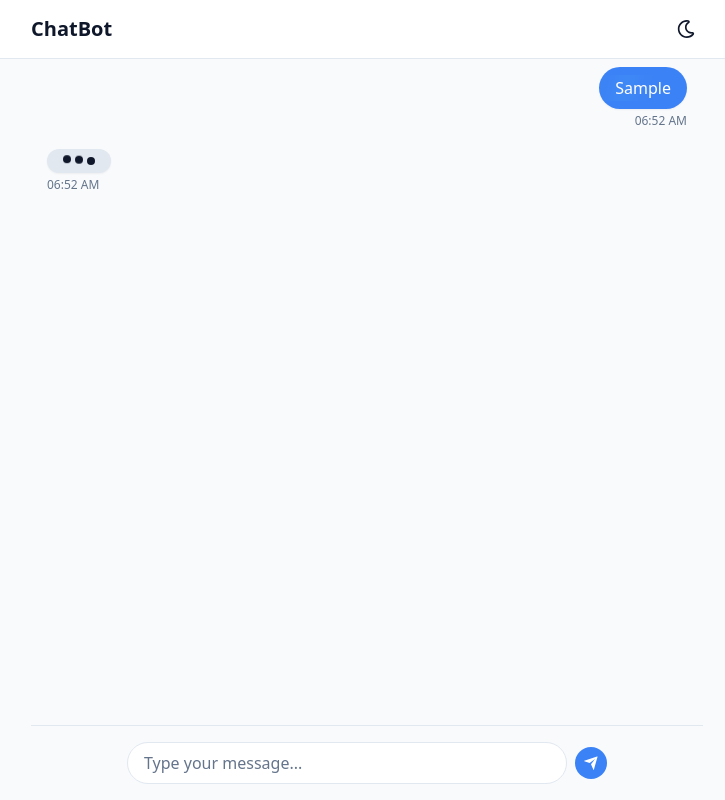
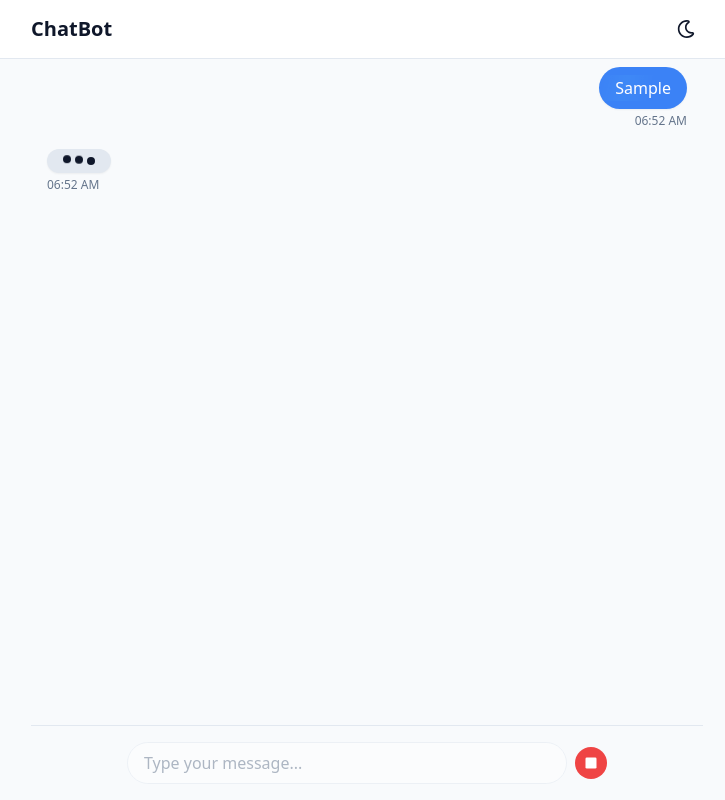
Before and after one commit to sreelakshmyaj/chatbot, a React (Create React App) app in the folder frontend/: page / in a window 1280 px wide. Both pictures are taken after typing "Sample" into the empty fields and a click on the button 864 px from the left and 763 px from the top of the page. Shown: the whole page, without its empty margins (273-998 px from the left). Built offline with nearby package versions, Linux system fonts and the light colour scheme; no server answers; the HTML template or start-up script is replaced by a standard one.

Commit message:
Add UI changes and copy button

```diff
--- a/frontend/src/components/ChatScreen.jsx
+++ b/frontend/src/components/ChatScreen.jsx
@@ -12,6 +12,8 @@ const ChatScreen = () => {
   );
 
   const botMessageIndexRef = useRef(null);
+  const eventSourceRef = useRef(null);
+  const [renderedMessages, setRenderedMessages] = useState(new Set());
 
   // Handle system theme change
   useEffect(() => {
@@ -20,6 +22,23 @@ const ChatScreen = () => {
     mediaQuery.addEventListener('change', handleChange);
     return () => mediaQuery.removeEventListener('change', handleChange);
   }, []);
+
+  const handleStopGeneration = () => {
+    if (eventSourceRef.current) {
+      eventSourceRef.current.close();
+      setIsLoading(false);
+      setMessages(prev => {
+        const updated = [...prev];
+        if (updated[botMessageIndexRef.current]) {
+          updated[botMessageIndexRef.current] = {
+            ...updated[botMessageIndexRef.current],
+            isTyping: false
+          };
+        }
+        return updated;
+      });
+    }
+  };
 
   const handleSendMessage = async (message) => {
     const timestamp = new Date().toLocaleTimeString([], { hour: '2-digit', minute: '2-digit' });
@@ -42,25 +61,26 @@ const ChatScreen = () => {
 
     try {
       const eventSource = new EventSource(`http://localhost:8000/chat-stream?prompt=${encodeURIComponent(message)}`);
+      eventSourceRef.current = eventSource;
 
       eventSource.onmessage = (event) => {
         if (event.data === "[DONE]") {
           eventSource.close();
           setIsLoading(false);
+          setRenderedMessages(prev => new Set([...prev, botMessageIndexRef.current]));
           return;
         }
 
         try {
           const data = JSON.parse(event.data);
           if (data.response) {
-            console.log(data.response)
             const idx = botMessageIndexRef.current;
             setMessages(prev => {
               const updated = [...prev];
               if (updated[idx]) {
                 updated[idx] = {
                   ...updated[idx],
-                  text: (updated[idx].text || "") + data.response, // accumulate
+                  text: (updated[idx].text || "") + data.response,
                   isTyping: false
                 };
               }
@@ -71,7 +91,6 @@ const ChatScreen = () => {
           console.error("Error parsing streamed message:", err);
         }
       };
-
 
       eventSource.onerror = (err) => {
         console.error("EventSource error:", err);
@@ -114,11 +133,20 @@ const ChatScreen = () => {
       <div className="flex-1 flex flex-col min-h-0">
         <div className="flex-1 overflow-y-auto custom-scrollbar">
           <div className="max-w-2xl mx-auto">
-            <MessageList messages={messages} isDarkMode={isDarkMode} />
+            <MessageList
+              messages={messages}
+              isDarkMode={isDarkMode}
+              renderedMessages={renderedMessages}
+            />
           </div>
         </div>
         <div className="max-w-2xl mx-auto w-full">
-          <InputBox onSendMessage={handleSendMessage} isDarkMode={isDarkMode} />
+          <InputBox
+            onSendMessage={handleSendMessage}
+            isDarkMode={isDarkMode}
+            isLoading={isLoading}
+            onStopGeneration={handleStopGeneration}
+          />
         </div>
       </div>
     </div>
--- a/frontend/src/components/InputBox.jsx
+++ b/frontend/src/components/InputBox.jsx
@@ -1,7 +1,8 @@
 import React, { useState } from 'react';
 import { RiSendPlaneFill } from "react-icons/ri";
+import { IoStop } from "react-icons/io5";
 
-const InputBox = ({ onSendMessage, isDarkMode }) => {
+const InputBox = ({ onSendMessage, isDarkMode, isLoading, onStopGeneration }) => {
   const [message, setMessage] = useState('');
 
   const handleSubmit = (e) => {
@@ -20,6 +21,10 @@ const InputBox = ({ onSendMessage, isDarkMode }) => {
     ? 'bg-gradient-to-br from-[#3B82F6] to-[#6366F1] hover:from-[#60A5FA] hover:to-[#818CF8]'
     : 'bg-[#3B82F6] hover:bg-[#60A5FA]';
 
+  const stopButtonStyles = isDarkMode
+    ? 'bg-red-600 hover:bg-red-700'
+    : 'bg-red-500 hover:bg-red-600';
+
   return (
     <form
       onSubmit={handleSubmit}
@@ -31,14 +36,25 @@ const InputBox = ({ onSendMessage, isDarkMode }) => {
           value={message}
           onChange={(e) => setMessage(e.target.value)}
           placeholder="Type your message..."
-          className={`flex-1 border rounded-full px-4 py-2 focus:outline-none focus:ring-2 focus:ring-[#3B82F6] ${inputStyles}`}
+          disabled={isLoading}
+          className={`flex-1 border rounded-full px-4 py-2 focus:outline-none focus:ring-2 focus:ring-[#3B82F6] ${inputStyles} ${isLoading ? 'opacity-50 cursor-not-allowed' : ''}`}
         />
+        {isLoading ? (
+          <button
+            type="button"
+            onClick={onStopGeneration}
+            className={`ml-2 text-white rounded-full p-2 focus:outline-none ${stopButtonStyles}`}
+          >
+            <IoStop />
+          </button>
+        ) : (
           <button
             type="submit"
             className={`ml-2 text-white rounded-full p-2 focus:outline-none ${buttonStyles}`}
           >
             <RiSendPlaneFill />
           </button>
+        )}
       </div>
     </form>
   );
--- a/frontend/src/components/Message.jsx
+++ b/frontend/src/components/Message.jsx
@@ -1,7 +1,11 @@
-import React from 'react';
+import React, { useState } from 'react';
 import ReactMarkdown from 'react-markdown';
+import { IoCopyOutline } from "react-icons/io5";
+import { IoCheckmarkOutline } from "react-icons/io5";
 
-const Message = ({ message, isUser, timestamp, isDarkMode, isTyping }) => {
+const Message = ({ message, isUser, timestamp, isDarkMode, isTyping, isRendered }) => {
+  const [isCopied, setIsCopied] = useState(false);
+
   const userMessageStyles = isDarkMode
     ? 'bg-gradient-to-br from-[#3B82F6] to-[#6366F1] text-white'
     : 'bg-[#3B82F6] text-white hover:bg-[#60A5FA]';
@@ -13,6 +17,20 @@ const Message = ({ message, isUser, timestamp, isDarkMode, isTyping }) => {
   const timestampColor = isDarkMode ? 'text-[#94A3B8]' : 'text-[#64748B]';
 
   const dotStyles = isDarkMode ? 'bg-[#F1F5F9]' : 'bg-[#0F172A]';
+
+  const copyButtonStyles = isDarkMode
+    ? 'text-[#94A3B8] hover:text-[#F1F5F9]'
+    : 'text-[#64748B] hover:text-[#0F172A]';
+
+  const handleCopy = async () => {
+    try {
+      await navigator.clipboard.writeText(message);
+      setIsCopied(true);
+      setTimeout(() => setIsCopied(false), 2000);
+    } catch (err) {
+      console.error('Failed to copy text: ', err);
+    }
+  };
 
   const markdownComponents = {
     p: ({ children }) => <p className="my-0 leading-relaxed">{children}</p>,
@@ -54,12 +72,21 @@ const Message = ({ message, isUser, timestamp, isDarkMode, isTyping }) => {
           {message ? (
             <div className="relative w-full">
               <div className="my-markdown prose dark:prose-invert max-w-none text-inherit [&>p]:my-0 [&>p]:leading-relaxed">
-                <ReactMarkdown
-                  components={markdownComponents}
-                >
+                <ReactMarkdown components={markdownComponents}>
                   {message}
                 </ReactMarkdown>
               </div>
+              {!isUser && isRendered && (
+                <div className="mt-2 mb-1 mr-1 flex justify-end">
+                  <button
+                    onClick={handleCopy}
+                    className={`rounded-full ${copyButtonStyles}`}
+                    title="Copy message"
+                  >
+                    {isCopied ? <IoCheckmarkOutline size={20} /> : <IoCopyOutline size={20} />}
+                  </button>
+                </div>
+              )}
               <div className="absolute inset-0 bg-gradient-to-r from-transparent via-white/10 to-transparent animate-shimmer pointer-events-none" />
             </div>
           ) : isTyping ? (
--- a/frontend/src/components/MessageList.jsx
+++ b/frontend/src/components/MessageList.jsx
@@ -1,7 +1,7 @@
 import React, { useEffect, useRef, useState } from 'react';
 import Message from './Message';
 
-const MessageList = ({ messages, isDarkMode }) => {
+const MessageList = ({ messages, isDarkMode, renderedMessages }) => {
   const messagesEndRef = useRef(null);
   const containerRef = useRef(null);
   const [isAtBottom, setIsAtBottom] = useState(true);
@@ -41,6 +41,7 @@ const MessageList = ({ messages, isDarkMode }) => {
             timestamp={msg.timestamp}
             isDarkMode={isDarkMode}
             isTyping={msg.isTyping}
+            isRendered={renderedMessages.has(index)}
           />
         ))}
         <div ref={messagesEndRef} />
```
Lines whose indentation alone changed are shown as unchanged.
